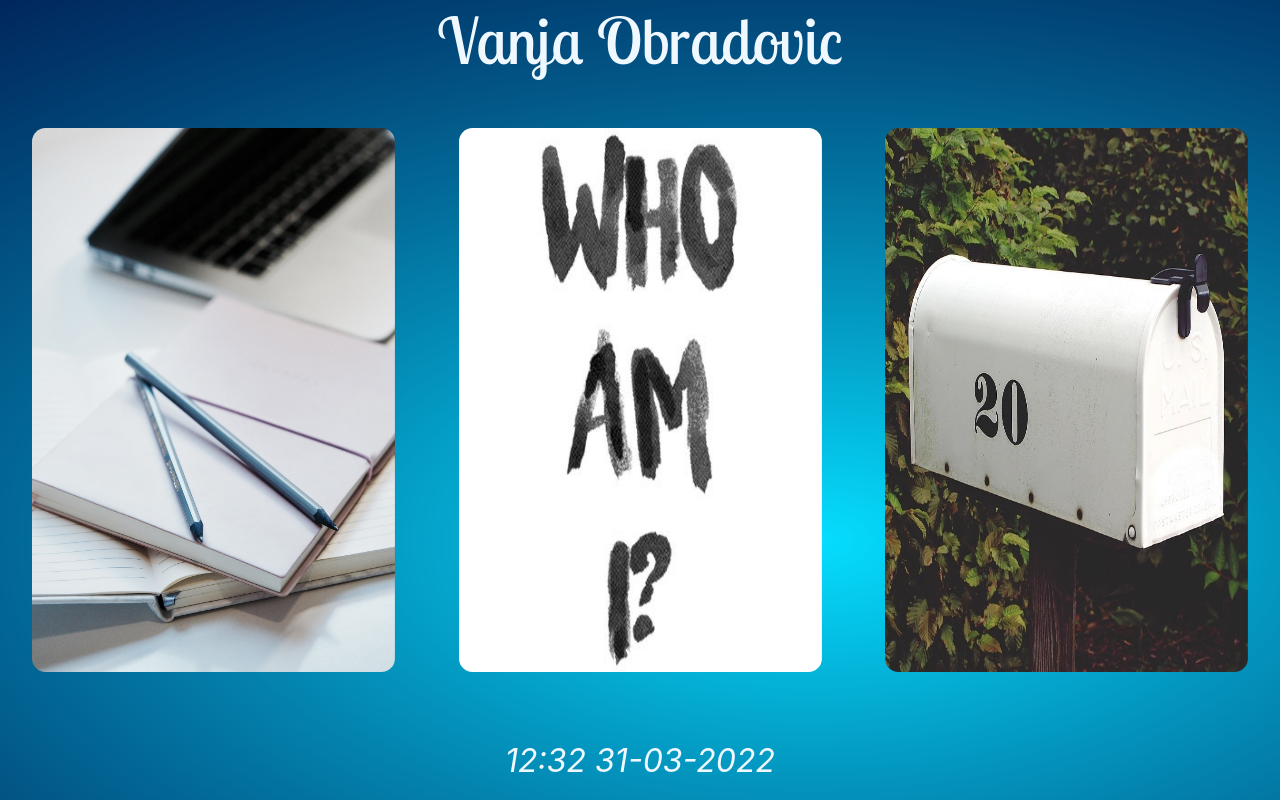
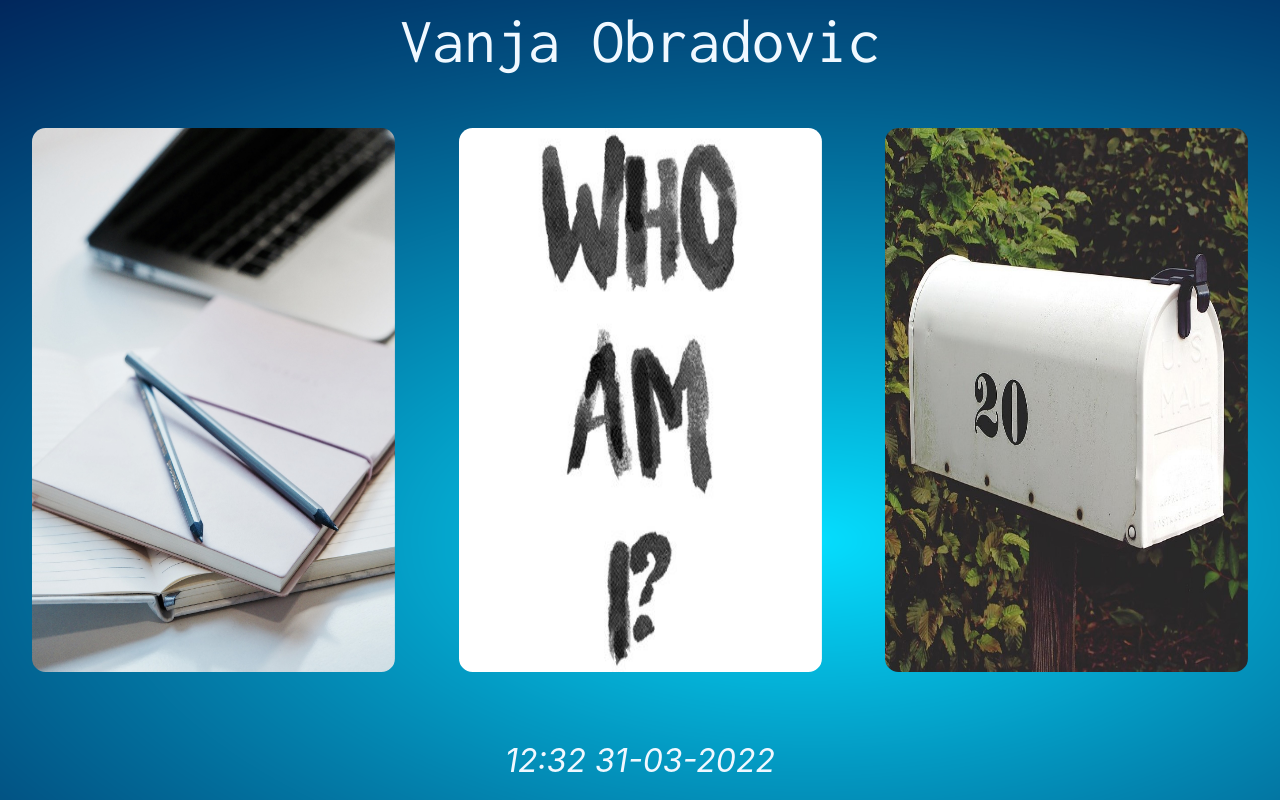
Before and after one commit to vanja-obradovic/Personal-website, a Next.js app: page / in a window 1280 px wide. Built offline with nearby package versions, Linux system fonts and the light colour scheme.

Commit message:
Font change

```diff
--- a/styles/globals.css
+++ b/styles/globals.css
@@ -1,4 +1,4 @@
-@import url("https://fonts.googleapis.com/css?family=Lobster Two");
+@import url("https://fonts.googleapis.com/css2?family=Inconsolata");
 
 @media screen and (max-width: 1000px) {
   img {
@@ -19,7 +19,7 @@
     transition: 500ms ease-in-out;
     z-index: 5;
     border-radius: 1rem;
-    font-family: "Lobster Two";
+    font-family: "Inconsolata";
     font-size: 3rem;
     text-align: center;
     display: flex;
@@ -69,7 +69,7 @@
   transition: ease-in 250ms;
   font-size: 1.25rem;
   font-weight: 500;
-  font-family: "Lobster Two";
+  font-family: "Inconsolata";
 }
 
 a:hover {
@@ -94,7 +94,7 @@
   transition: 500ms ease-in-out;
   z-index: 5;
   border-radius: 1rem;
-  font-family: "Lobster Two";
+  font-family: "Inconsolata";
   font-size: 3rem;
   text-align: center;
   display: flex;
@@ -121,7 +121,7 @@
 }
 
 .home_header {
-  font-family: "Lobster Two";
+  font-family: "Inconsolata";
   display: flex;
   justify-content: center;
   align-items: center;
```
